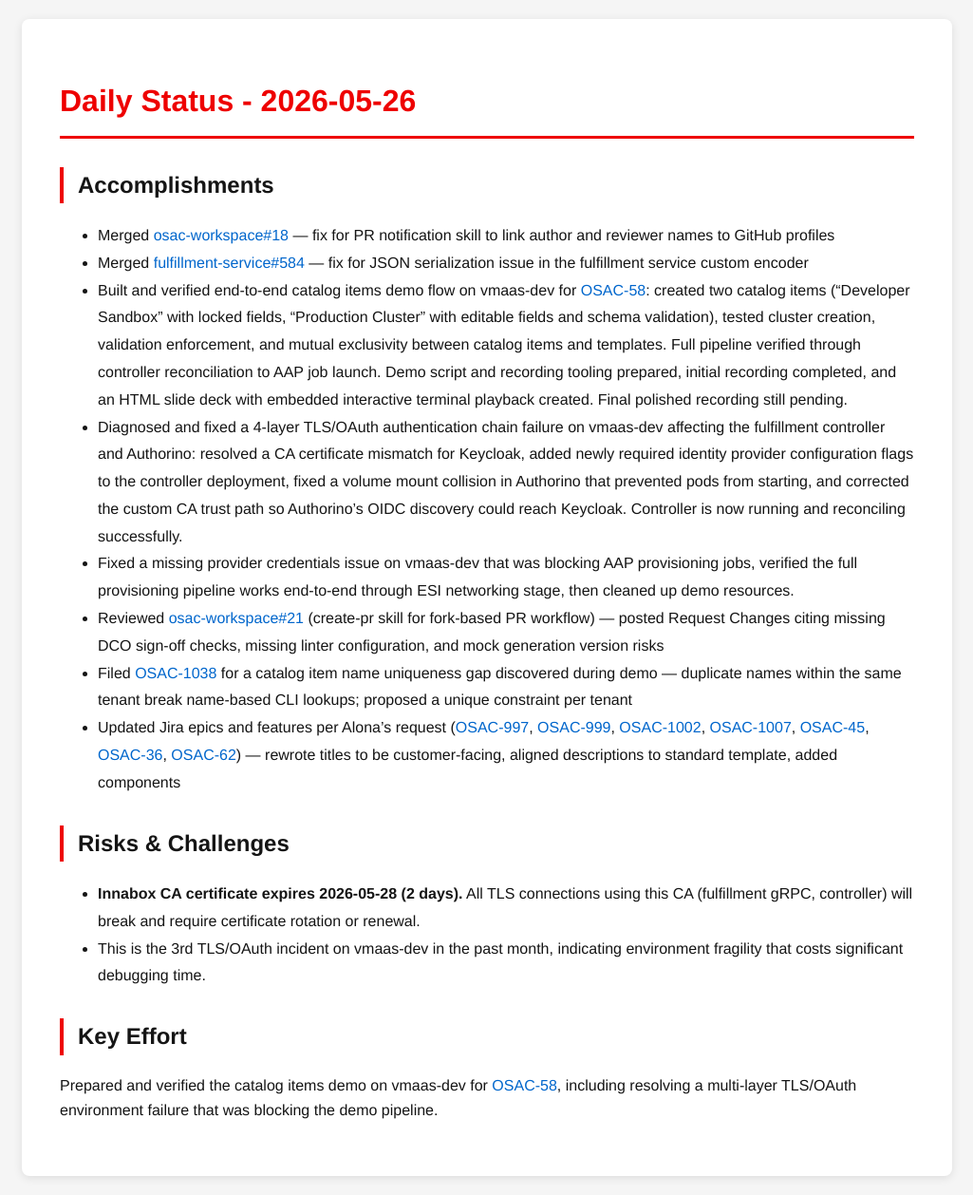
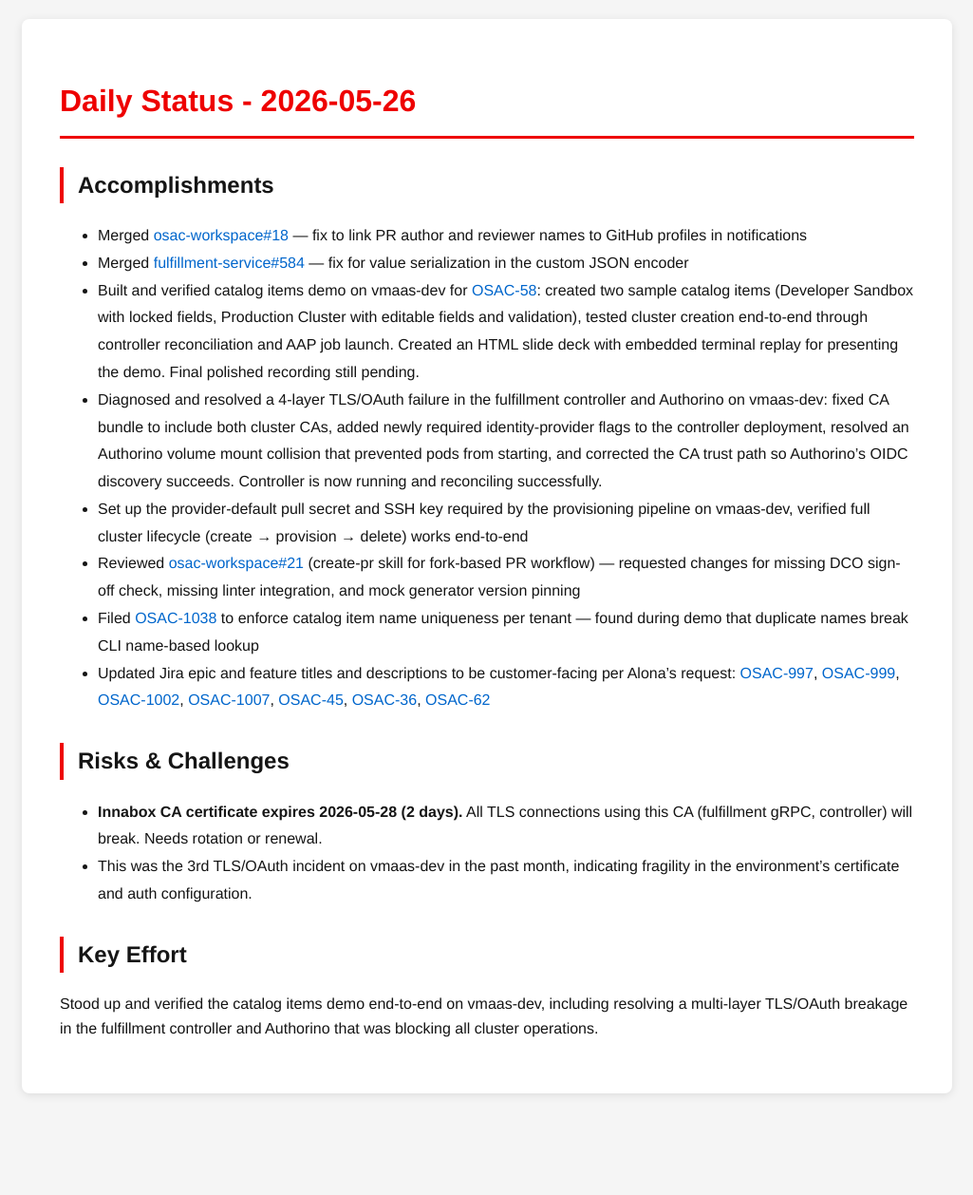
Before and after one commit to tzvatot/daily-status, a Jekyll site: the page built from 2026-05-26.md, in a window 1280 px wide. Shown: the whole page at 95% size, without its empty margins (127-1152 px from the left). Built offline with Jekyll 4.4.1, drawn with Linux system fonts in a browser that asks for light colours; after the commit the page ends 1171 px from its top, so only the background shows below that.

Commit message:
Daily status update - 2026-05-26

```diff
--- a/2026-05-26.md
+++ b/2026-05-26.md
@@ -8,20 +8,20 @@
 
 ## Accomplishments
 
-- Merged [osac-workspace#18](https://github.com/osac-project/osac-workspace/pull/18) — fix for PR notification skill to link author and reviewer names to GitHub profiles
-- Merged [fulfillment-service#584](https://github.com/osac-project/fulfillment-service/pull/584) — fix for JSON serialization issue in the fulfillment service custom encoder
-- Built and verified end-to-end catalog items demo flow on vmaas-dev for [OSAC-58](https://redhat.atlassian.net/browse/OSAC-58): created two catalog items ("Developer Sandbox" with locked fields, "Production Cluster" with editable fields and schema validation), tested cluster creation, validation enforcement, and mutual exclusivity between catalog items and templates. Full pipeline verified through controller reconciliation to AAP job launch. Demo script and recording tooling prepared, initial recording completed, and an HTML slide deck with embedded interactive terminal playback created. Final polished recording still pending.
-- Diagnosed and fixed a 4-layer TLS/OAuth authentication chain failure on vmaas-dev affecting the fulfillment controller and Authorino: resolved a CA certificate mismatch for Keycloak, added newly required identity provider configuration flags to the controller deployment, fixed a volume mount collision in Authorino that prevented pods from starting, and corrected the custom CA trust path so Authorino's OIDC discovery could reach Keycloak. Controller is now running and reconciling successfully.
-- Fixed a missing provider credentials issue on vmaas-dev that was blocking AAP provisioning jobs, verified the full provisioning pipeline works end-to-end through ESI networking stage, then cleaned up demo resources.
-- Reviewed [osac-workspace#21](https://github.com/osac-project/osac-workspace/pull/21) (create-pr skill for fork-based PR workflow) — posted Request Changes citing missing DCO sign-off checks, missing linter configuration, and mock generation version risks
-- Filed [OSAC-1038](https://redhat.atlassian.net/browse/OSAC-1038) for a catalog item name uniqueness gap discovered during demo — duplicate names within the same tenant break name-based CLI lookups; proposed a unique constraint per tenant
-- Updated Jira epics and features per Alona's request ([OSAC-997](https://redhat.atlassian.net/browse/OSAC-997), [OSAC-999](https://redhat.atlassian.net/browse/OSAC-999), [OSAC-1002](https://redhat.atlassian.net/browse/OSAC-1002), [OSAC-1007](https://redhat.atlassian.net/browse/OSAC-1007), [OSAC-45](https://redhat.atlassian.net/browse/OSAC-45), [OSAC-36](https://redhat.atlassian.net/browse/OSAC-36), [OSAC-62](https://redhat.atlassian.net/browse/OSAC-62)) — rewrote titles to be customer-facing, aligned descriptions to standard template, added components
+- Merged [osac-workspace#18](https://github.com/osac-project/osac-workspace/pull/18) — fix to link PR author and reviewer names to GitHub profiles in notifications
+- Merged [fulfillment-service#584](https://github.com/osac-project/fulfillment-service/pull/584) — fix for value serialization in the custom JSON encoder
+- Built and verified catalog items demo on vmaas-dev for [OSAC-58](https://redhat.atlassian.net/browse/OSAC-58): created two sample catalog items (Developer Sandbox with locked fields, Production Cluster with editable fields and validation), tested cluster creation end-to-end through controller reconciliation and AAP job launch. Created an HTML slide deck with embedded terminal replay for presenting the demo. Final polished recording still pending.
+- Diagnosed and resolved a 4-layer TLS/OAuth failure in the fulfillment controller and Authorino on vmaas-dev: fixed CA bundle to include both cluster CAs, added newly required identity-provider flags to the controller deployment, resolved an Authorino volume mount collision that prevented pods from starting, and corrected the CA trust path so Authorino's OIDC discovery succeeds. Controller is now running and reconciling successfully.
+- Set up the provider-default pull secret and SSH key required by the provisioning pipeline on vmaas-dev, verified full cluster lifecycle (create → provision → delete) works end-to-end
+- Reviewed [osac-workspace#21](https://github.com/osac-project/osac-workspace/pull/21) (create-pr skill for fork-based PR workflow) — requested changes for missing DCO sign-off check, missing linter integration, and mock generator version pinning
+- Filed [OSAC-1038](https://redhat.atlassian.net/browse/OSAC-1038) to enforce catalog item name uniqueness per tenant — found during demo that duplicate names break CLI name-based lookup
+- Updated Jira epic and feature titles and descriptions to be customer-facing per Alona's request: [OSAC-997](https://redhat.atlassian.net/browse/OSAC-997), [OSAC-999](https://redhat.atlassian.net/browse/OSAC-999), [OSAC-1002](https://redhat.atlassian.net/browse/OSAC-1002), [OSAC-1007](https://redhat.atlassian.net/browse/OSAC-1007), [OSAC-45](https://redhat.atlassian.net/browse/OSAC-45), [OSAC-36](https://redhat.atlassian.net/browse/OSAC-36), [OSAC-62](https://redhat.atlassian.net/browse/OSAC-62)
 
 ## Risks & Challenges
 
-- **Innabox CA certificate expires 2026-05-28 (2 days).** All TLS connections using this CA (fulfillment gRPC, controller) will break and require certificate rotation or renewal.
-- This is the 3rd TLS/OAuth incident on vmaas-dev in the past month, indicating environment fragility that costs significant debugging time.
+- **Innabox CA certificate expires 2026-05-28 (2 days).** All TLS connections using this CA (fulfillment gRPC, controller) will break. Needs rotation or renewal.
+- This was the 3rd TLS/OAuth incident on vmaas-dev in the past month, indicating fragility in the environment's certificate and auth configuration.
 
 ## Key Effort
 
-Prepared and verified the catalog items demo on vmaas-dev for [OSAC-58](https://redhat.atlassian.net/browse/OSAC-58), including resolving a multi-layer TLS/OAuth environment failure that was blocking the demo pipeline.
+Stood up and verified the catalog items demo end-to-end on vmaas-dev, including resolving a multi-layer TLS/OAuth breakage in the fulfillment controller and Authorino that was blocking all cluster operations.
```
